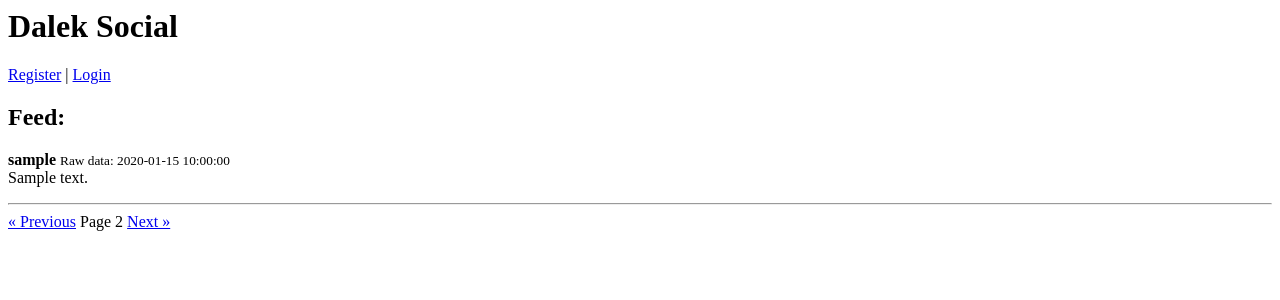
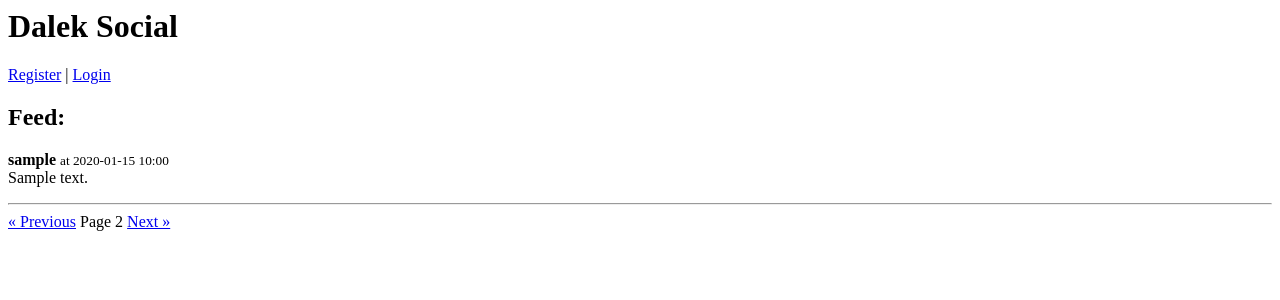
Before and after one commit to ashrafulishti/Dalek-s-World, a Flask app: page /?page=2 in a window 1280 px wide. Shown: the top 300 px of the page. Run offline with Flask 3, Linux system fonts and the light colour scheme; a database or web service that is not in the repository returns one stand-in record (values such as "Sample title"); some libraries are stand-ins or nearby versions.

Commit message:
Update home.html

```diff
--- a/templates/home.html
+++ b/templates/home.html
@@ -15,7 +15,7 @@
 {% for post in posts %}
     <p>
         <b>{{ post['username'] }}</b>
-        <small>Raw data: {{ post['created_at'] }}</small><br>
+        <small>at {{ post['created_at'].strftime('%Y-%m-%d %H:%M') }}</small><br>
         {{ post['content'] }}
     </p>
 {% endfor %}
```
